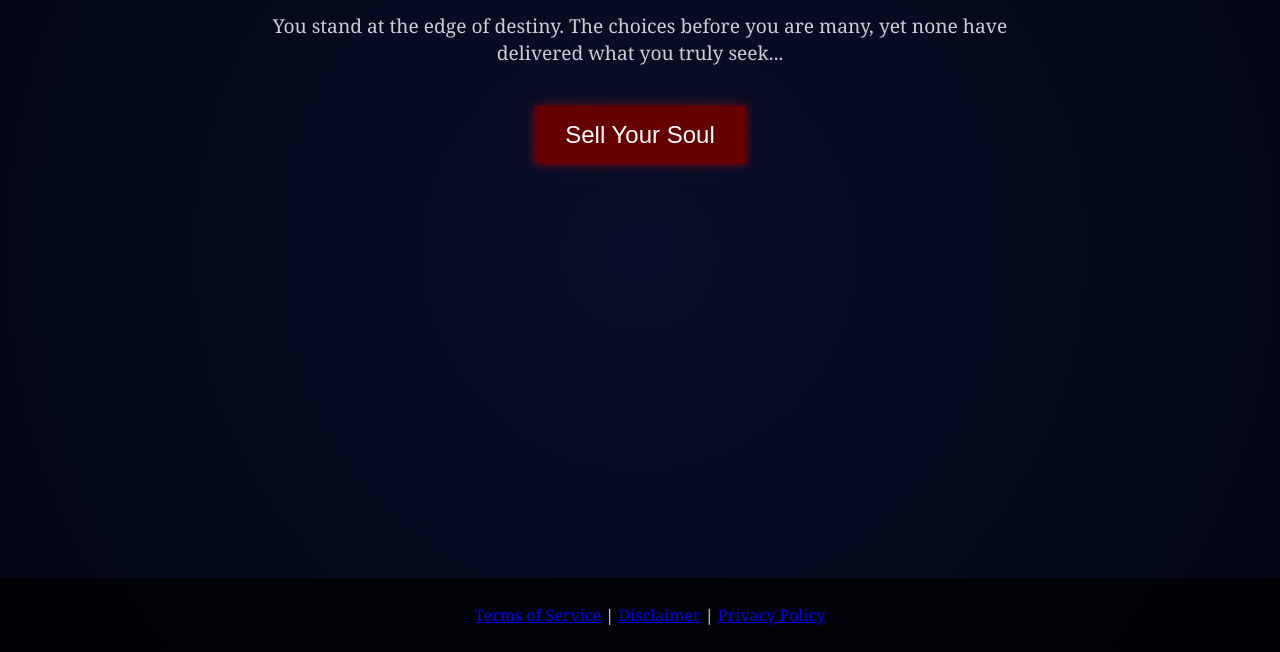
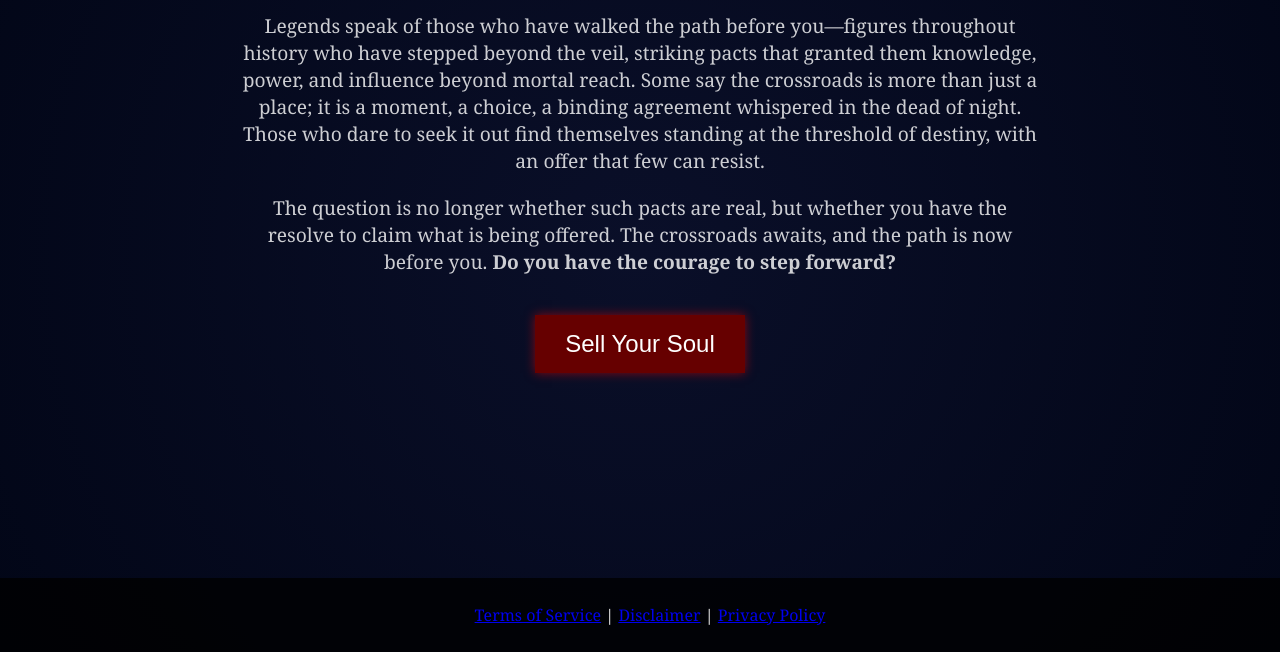
Before and after one commit to ggg713/seekerofpower-site, a website: page index.html in a window 1280 px wide. Shown: the part 148-800 px from the top of the page. Drawn offline with Linux system fonts and the light colour scheme; a script that the page names is missing.

Commit message:
Updated main paragraph for a more mysterious tone

```diff
--- a/index.html
+++ b/index.html
@@ -15,7 +15,15 @@
     <div class="crossroads-container">
         <div class="fog-layer"></div>
         <h1 class="title">Welcome to the Crossroads</h1>
-        <p class="description">You stand at the edge of destiny. The choices before you are many, yet none have delivered what you truly seek...</p>
+        <p class="description">  Legends speak of those who have walked the path before you—figures throughout history who have stepped beyond
+            the veil, striking pacts that granted them knowledge, power, and influence beyond mortal reach. Some say the
+            crossroads is more than just a place; it is a moment, a choice, a binding agreement whispered in the dead of night.
+            Those who dare to seek it out find themselves standing at the threshold of destiny, with an offer that few can resist.
+        </p>
+        <p class="description">
+            The question is no longer whether such pacts are real, but whether you have the resolve to claim what is being offered.
+            The crossroads awaits, and the path is now before you. <strong>Do you have the courage to step forward?</strong>
+        </p>
 
         <!-- Stripe Purchase Button -->
         <button class="purchase-btn" id="checkout-button">Sell Your Soul</button>
```
